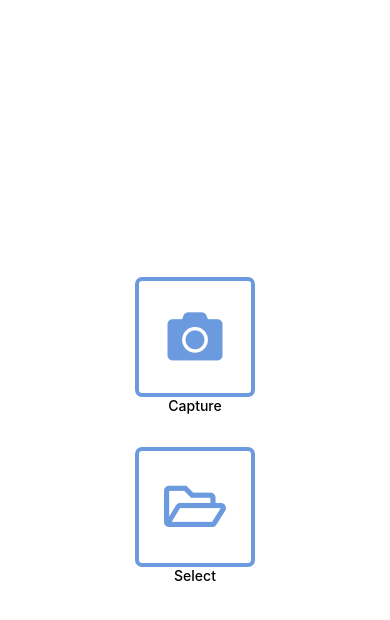
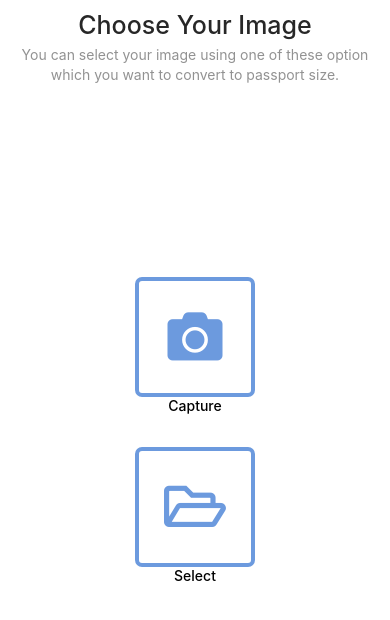
Before and after one commit to fiixed/RNImageCompressor, a React Native app: screen / in a window 390 px wide. Shown: the top 620 px of the page. Built offline with nearby package versions, Linux system fonts and the light colour scheme.

Commit message:
Title text and styling

```diff
--- a/app/screens/Home.tsx
+++ b/app/screens/Home.tsx
@@ -6,6 +6,13 @@ interface Props {}
 const Home: FC<Props> = (): JSX.Element => {
   return (
     <View style={styles.container}>
+      <View style={styles.titleContainer}>
+        <Text style={styles.title}>Choose Your Image</Text>
+        <Text style={styles.secondaryText}>
+          You can select your image using one of these option which you want to
+          convert to passport size.
+        </Text>
+      </View>
       {/* Image Capture button */}
       <View style={styles.btnContainer}>
         <TouchableOpacity style={styles.button}>
@@ -30,6 +37,26 @@ const styles = StyleSheet.create({
     flex: 1,
     justifyContent: 'center',
     alignItems: 'center',
+  },
+  titleContainer: {
+    position: 'absolute',
+    top: 0,
+    left: 0,
+    right: 0,
+    paddingTop: 10,
+  },
+  title: {
+    fontSize: 25,
+    color: '#272727',
+    fontWeight: '500',
+    textAlign: 'center',
+  },
+  secondaryText: {
+    color: '#272727',
+    textAlign: 'center',
+    opacity: 0.5,
+    lineHeight: 20,
+    paddingTop: 5,
   },
   btnContainer: {
     width: 120,
```
